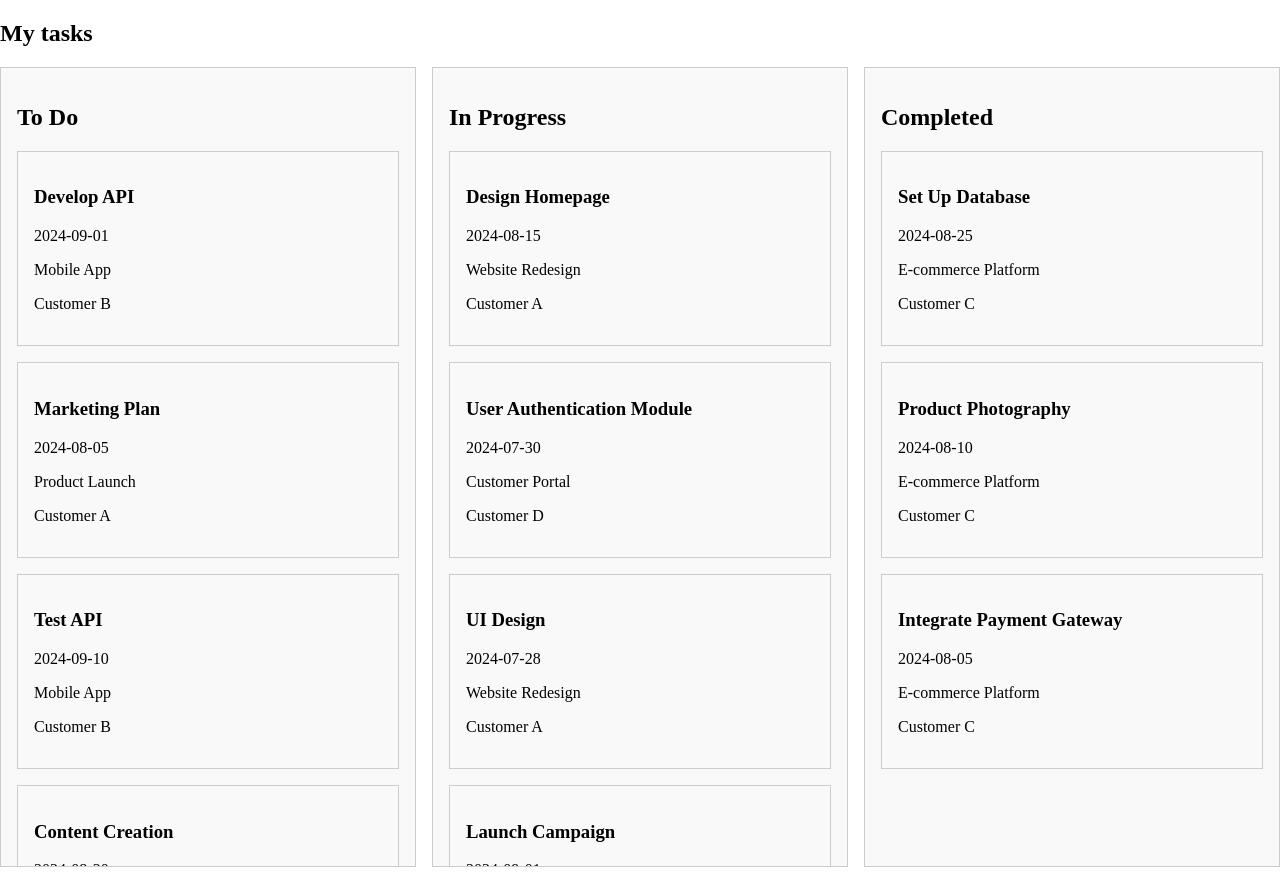
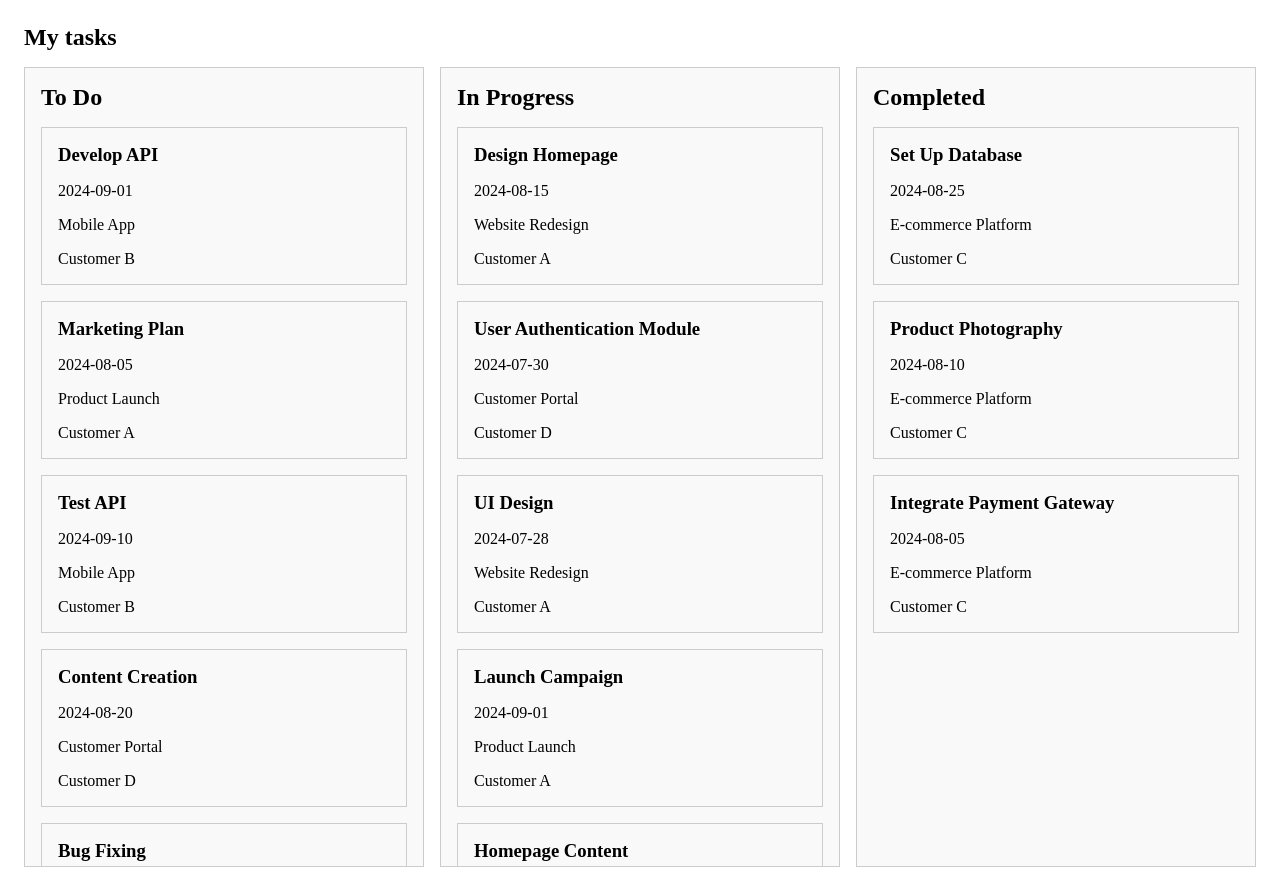
Before and after one commit to arturyb1/task-management-kanban, a React (Vite) app: page / in a window 1280 px wide. Before the commit the page ends 867 px from the top, so only its background shows below. Built offline with nearby package versions, Linux system fonts and the light colour scheme.

Commit message:
CSS clean up

```diff
--- a/src/App.css
+++ b/src/App.css
@@ -1,7 +1,14 @@
+h1,
+h2,
+h3,
+p {
+  margin: 0;
+}
+
 body {
   height: 100%;
   margin: 0;
-  padding: 0;
+  padding: 1.5rem;
   overflow: hidden;
 }
 
@@ -10,6 +17,7 @@ body {
   overflow: hidden;
   display: flex;
   flex-direction: column;
+  gap: 1rem;
 }
 
 .task-board {
@@ -26,13 +34,18 @@ body {
   border: 1px solid #ccc;
   background-color: #f9f9f9;
   overflow: scroll;
+  display: flex;
+  gap: 1rem;
+  flex-direction: column;
 }
 
 .task-card {
   border: 1px solid #ccc;
   padding: 1rem;
   cursor: pointer;
-  margin-bottom: 1rem;
+  display: flex;
+  flex-direction: column;
+  gap: 1rem;
 }
 
 .overlay {
@@ -60,4 +73,31 @@ body {
   z-index: 20;
   max-height: 80vh;
   overflow-y: auto;
+  display: flex;
+  flex-direction: column;
+  gap: 1rem;
 }
+
+.task-details-header {
+  display: flex;
+  flex-direction: row;
+  justify-content: space-between;
+}
+
+.task-details-content {
+  display: flex;
+  flex-direction: column;
+  gap: 1rem;
+}
+
+.task-info {
+  display: flex;
+  flex-direction: column;
+  gap: 1rem;
+}
+
+.task-schedule {
+  display: flex;
+  flex-direction: column;
+  gap: 1rem;
+}
--- a/src/components/TaskDetails.jsx
+++ b/src/components/TaskDetails.jsx
@@ -3,8 +3,11 @@ const TaskDetails = ({ task, onClose }) => {
     <>
       <div className="overlay"></div>
       <div className="task-details">
-        <button onClick={onClose}>Close</button>
-        <h2>{task.taskName}</h2>
+        <div className="task-details-header">
+          <h2>{task.taskName}</h2>
+          <button onClick={onClose}>Close</button>
+        </div>
+
         <div className="task-details-content">
           <div className="task-info">
             <h3>Info</h3>
```
